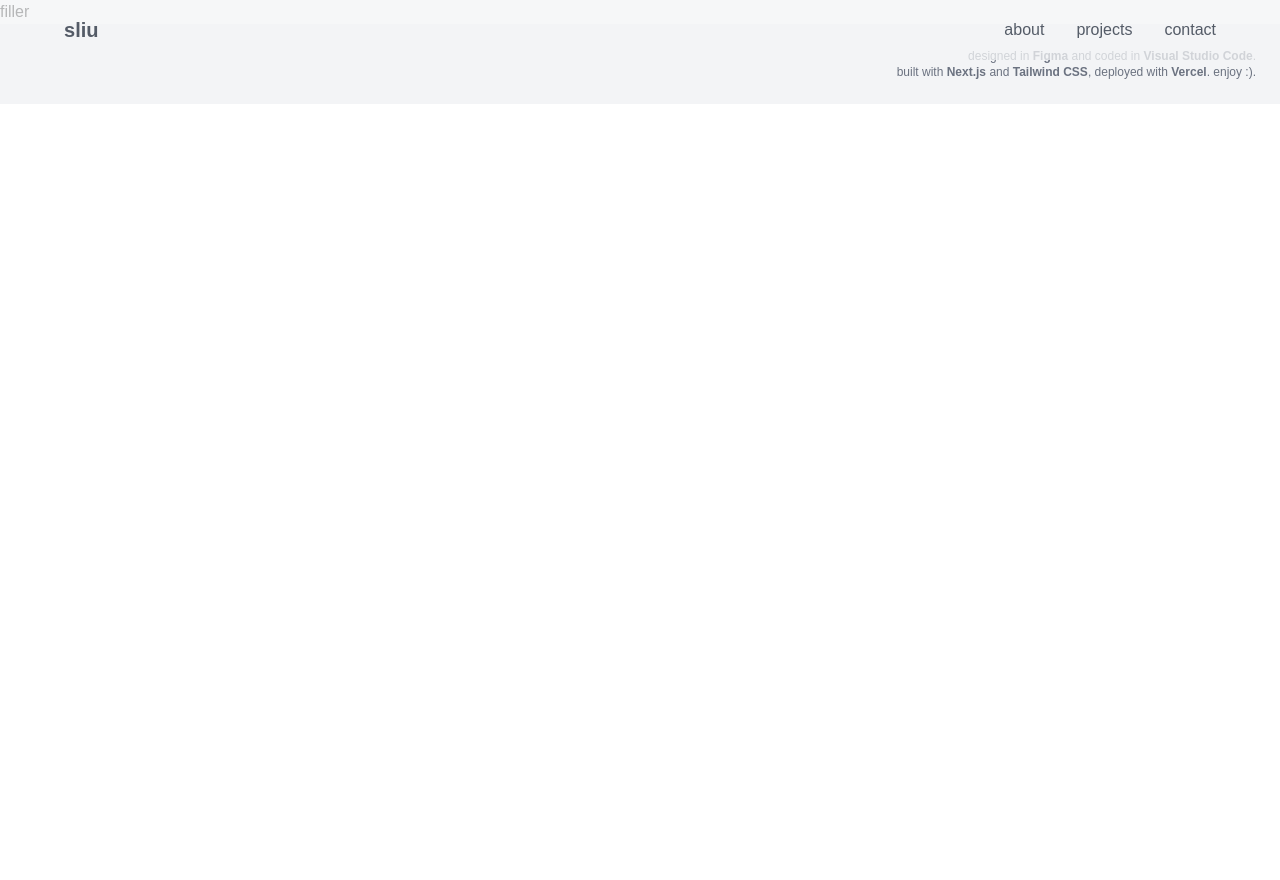
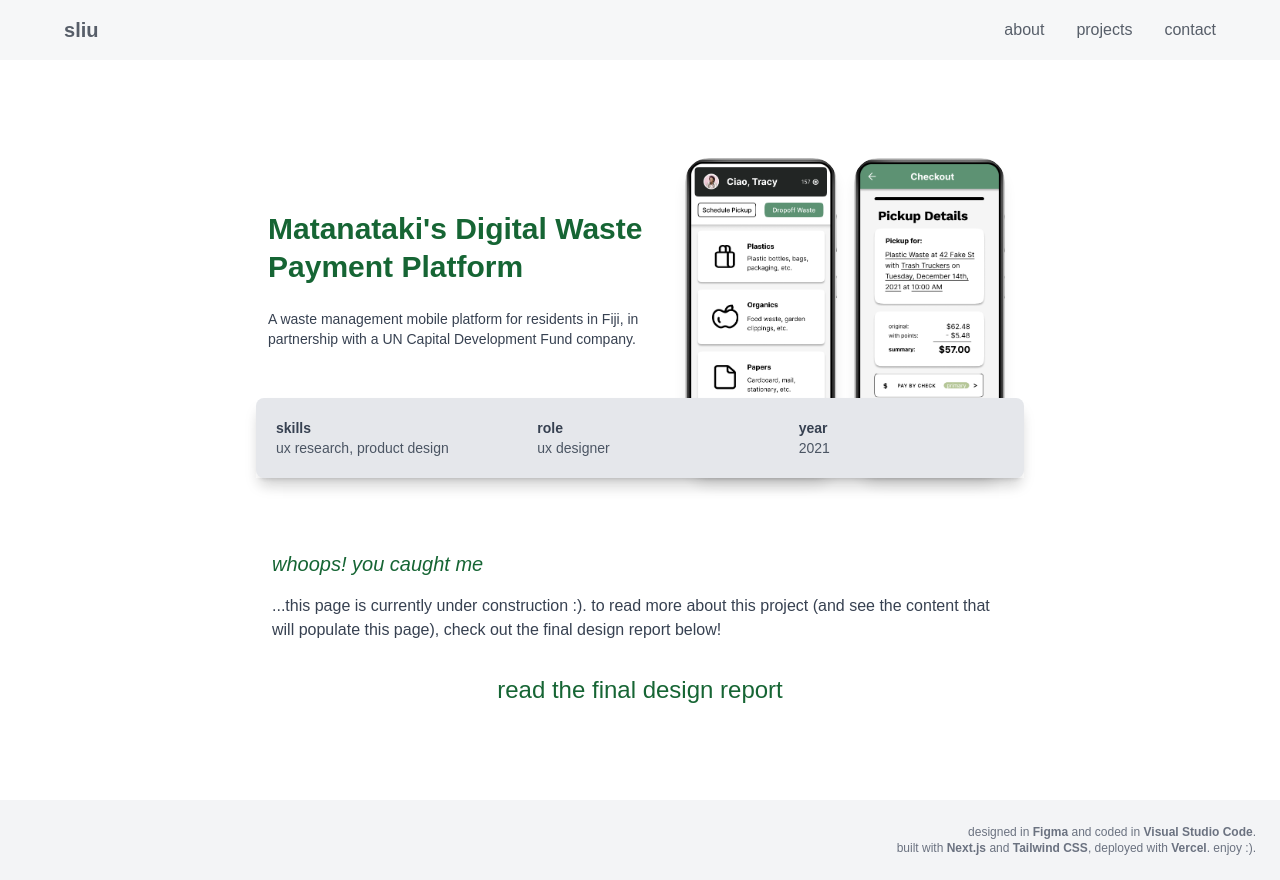
Before and after one commit to shxrryliu/personal-website, a Next.js app: page /projects/matanataki in a window 1280 px wide. Before the commit the page ends 800 px from the top, so only its background shows below. Built offline with nearby package versions, Linux system fonts and the light colour scheme.

Commit message:
placeholder for matanataki

```diff
--- a/pages/projects/matanataki.js
+++ b/pages/projects/matanataki.js
@@ -1,8 +1,59 @@
 import '../../tailwind.config'
+import Link from 'next/link'
 
 
 export default function Home() {
     return (
-        <h1>filler</h1>
+        <div className="flex flex-col items-center justify-center min-h-screen p-6">
+            <div className='sm:flex sm:flex-row max-w-3xl mt-24'>
+                <div className='sm:w-3/5 p-3 sm:mt-10'>
+                    <h1 className="text-3xl font-bold leading-tight text-green-800">
+                        Matanataki's Digital Waste Payment Platform
+                    </h1>
+                    <p className="mt-3 sm:mt-6 text-sm text-gray-700">
+                        A waste management mobile platform for residents in Fiji, in partnership with a UN Capital Development Fund company.
+                    </p>
+                </div>
+                <div className="sm:w-1/2 grid grid-cols-2 gap-1 sm:gap-2 mb-4 sm:mb-0">
+                    <img src="/projects/matanataki/header1.png" alt="header 1" className="h-80 shadow-lg rounded-3xl overflow-hidden mx-auto" />
+                    <img src="/projects/matanataki/header2.png" alt="header 2" className="h-80 shadow-lg rounded-3xl overflow-hidden" />
+                </div>
+            </div>
+            <div className='max-w-3xl bg-gray-200 w-full shadow-lg rounded-lg md:mx-auto mx-3 sm:-mt-20 z-0'>
+                <div className="grid grid-cols-1 sm:grid-cols-3 gap-4 shadow-lg">
+                    <div className="p-5">
+                        <p className="text-sm font-semibold text-gray-700">skills</p>
+                        <p className="text-sm text-gray-600">ux research, product design</p>
+                    </div>
+                    <div className="p-5">
+                        <p className="text-sm font-semibold text-gray-700">role</p>
+                        <p className="text-sm text-gray-600">ux designer</p>
+                    </div>
+                    <div className="p-5">
+                        <p className="text-sm font-semibold text-gray-700">year</p>
+                        <p className="text-sm text-gray-600">2021</p>
+                    </div>
+                </div>
+            </div>
+
+            <div className='max-w-3xl w-full p-4 md:mx-auto mx-3 sm:mt-14 mt-8'>
+                <h3 className='mb-4 text-xl font-medium text-green-800 italic'>whoops! you caught me</h3>
+                <p className='text-gray-700 mb-4'>
+                    ...this page is currently under construction :). to read more about this project (and see the content that will populate this page), check out the final design report below!
+                </p>
+
+            </div>
+
+            {/* BIG LINK */}
+            <p className='text-2xl text-gray-80 mb-8 font-medium text-center'>
+                <Link
+                    href='https://drive.google.com/file/d/1ch3wmaP-YPjhhnoAjWo1oKYgfI9P1Ecc/view'
+                    className="group relative font-medium text-green-800 hover:text-green-950 transition duration-300"
+                    passHref>
+                    read the final design report
+                    <span className="absolute -bottom-1 left-0 w-0 h-0.5 bg-green-950 transition-all duration-200 group-hover:w-full"></span>
+                </Link>
+            </p>
+        </div>
     )
 }
```
Also changed, not shown: public/projects/matanataki/header1.png (added), public/projects/matanataki/header2.png (added).
